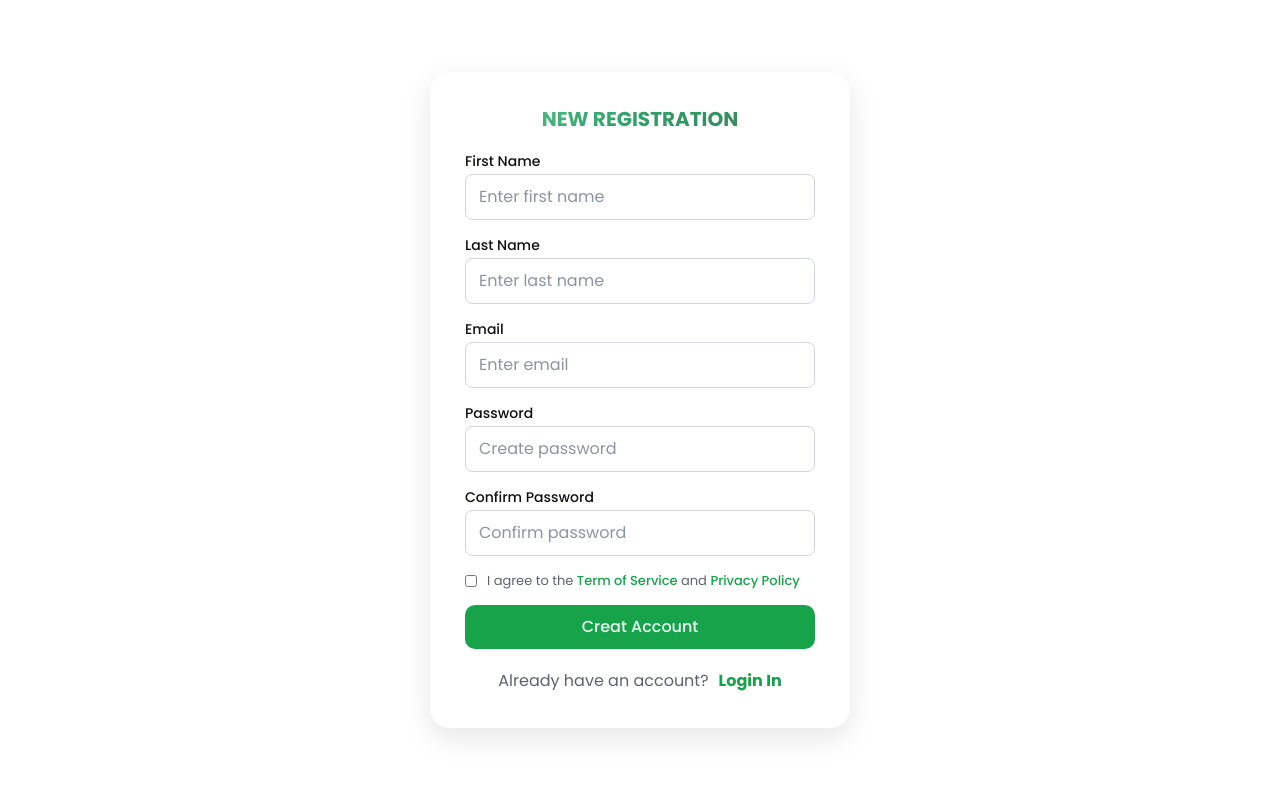
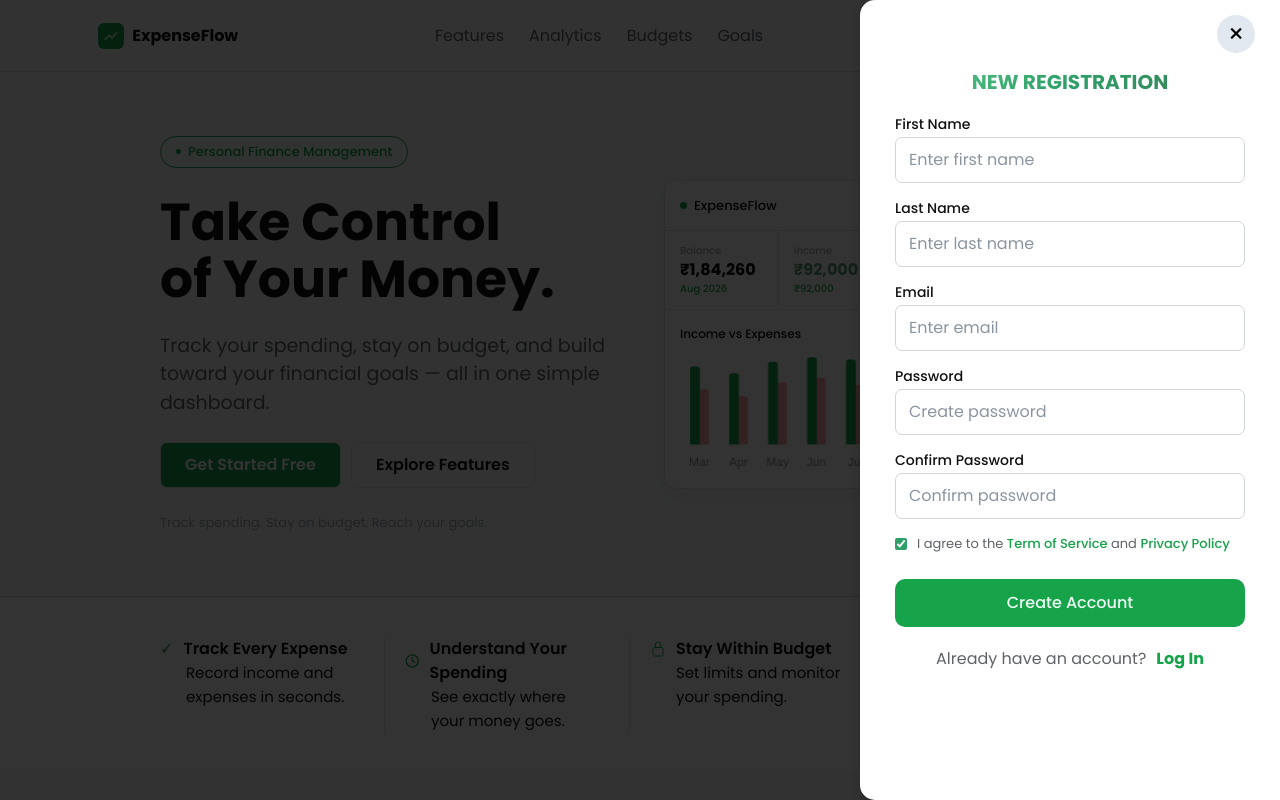
Before and after one commit to Rahmat-Ali-15/FINANCE-MANAGEMENT, a React app in the folder frontend/: page /signup in a window 1280 px wide. Shown: the top 800 px of the page. Built offline with nearby package versions, Linux system fonts and the light colour scheme; the HTML template or start-up script is replaced by a standard one.

Commit message:
Modified code

```diff
--- a/frontend/src/App.jsx
+++ b/frontend/src/App.jsx
@@ -1,11 +1,12 @@
-import { SignUp } from "./components/Register/SignUp"
-// import { PublicLayout } from "./layout/PublicLayout/PublicLayout"
+import { BrowserRouter } from "react-router-dom";
+// import { PublicLayout } from "./layout/PublicLayout/PublicLayout";
+import { PublicRoute } from "./routes/PublicRoutes/PublicRoute";
 
 export const App = () => {
   return (
-    <>
+    <BrowserRouter>
+      <PublicRoute />
       {/* <PublicLayout /> */}
-      <SignUp />
-    </>
-  )
-}
+    </BrowserRouter>
+  );
+};
--- a/frontend/src/components/Navbar/PublicNavbar/PublicNavbar.jsx
+++ b/frontend/src/components/Navbar/PublicNavbar/PublicNavbar.jsx
@@ -1,8 +1,11 @@
+import { NavLink } from "react-router-dom";
 import "./PublicNavbar.css";
 
 import { MdOutlineShowChart } from "react-icons/md";
 
 export const PublicNavbar = () => {
+
+
 
     return (
         <>
@@ -29,7 +32,7 @@ export const PublicNavbar = () => {
 
                     {/* Actions */}
                     <div className="publicnavbar-action">
-                        <a href="/login" className="publicNavbar-login">Log In</a>
+                        <NavLink to="/signup" className="publicNavbar-login">Log In</NavLink>
                         <button className="publicNavbar__cta">Get Started Free</button>
                     </div>
                 </div>
--- a/frontend/src/components/Register/SignUp.css
+++ b/frontend/src/components/Register/SignUp.css
@@ -1,23 +1,75 @@
-.signup-section{
-    height: 100vh;
+.signup-section {
+  position: fixed;
+  inset: 0;
+  z-index: 1000;
   display: flex;
-    align-items: center;
-    justify-content: center;
+  justify-content: flex-end;
+  background: rgba(0, 0, 0, 0.8);
+  animation: signupOverlay 0.3s ease forwards;
 }
 
-.signup-card{
+.signup-card {
+  position: relative;
   width: 420px;
-    padding: 35px;
+  padding: 70px 35px 15px 35px;
   display: flex;
   flex-direction: column;
   gap: 20px;
   background: var(--color-bg);
-    box-shadow: var(--shadow-lg);
-    border-radius: 20px;
+  box-shadow: rgba(0, 0, 0, 0.2) 0px 5px 15px;
+  border-top-left-radius: 15px;
+  border-bottom-left-radius: 15px;
+  overflow-y: auto;
+  transform: translateX(100%);
+  animation: signupSlideIn 0.45s cubic-bezier(0.4, 0, 0.2, 1) forwards;
+}
+
+@keyframes signupSlideIn {
+  from {
+    transform: translateX(100%);
+  }
+
+  to {
+    transform: translateX(0);
+  }
+}
+
+@keyframes signupOverlay {
+  from {
+    opacity: 0;
+  }
+
+  to {
+    opacity: 1;
+  }
+}
+
+/* SignUp close btn */
+.signup-close {
+  position: absolute;
+  top: 15px;
+  right: 25px;
+  width: 38px;
+  height: 38px;
+  border: none;
+  border-radius: 50%;
+  background: #e2e8f0;
+  color: #000;
+  font-size: 26px;
+  line-height: 1;
+  cursor: pointer;
+  transition: all 0.25s ease;
+  animation: signupSlideOut 0.3s ease backwards;
+}
+
+.signup-close:hover {
+  background: #fe6b35;
+  color: #fff;
+  transform: rotate(90deg);
 }
 
 /* Signup Heading */
-.signup-heading>h3{
+.signup-heading > h3 {
   font-size: 20px;
   text-align: center;
   background: linear-gradient(135deg, #5fca8d 0%, #2e9f68 50%, #3b7d55 100%);
@@ -28,32 +80,32 @@
 }
 
 /* Signup details */
-.signup-card-details{
+.signup-card-details {
   display: flex;
   flex-direction: column;
   gap: 15px;
 }
 
-.signup-card-details>div{
+.signup-card-details > div {
   display: flex;
   flex-direction: column;
   gap: 2px;
 }
 
-.signup-details>label{
+.signup-details > label {
   font-weight: 500;
   font-size: 14px;
   color: var(--color-text);
 }
 
-.signup-details>input{
+.signup-details > input {
   padding: 10px 13px;
   border: 1px solid var(--color-border-dark);
   border-radius: 7px;
   outline: none;
 }
 
-.signup-details>input::placeholder{
+.signup-details > input::placeholder {
   color: var(--color-text-tertiary);
 }
 
@@ -65,11 +117,11 @@
   gap: 10px !important;
 }
 
-.term-condition>p{
+.term-condition > p {
   font-size: 13px;
 }
 
-.term-condition>p a{
+.term-condition > p a {
   color: var(--color-primary);
   font-weight: 500;
 }
@@ -77,13 +129,13 @@
 .term-condition input[type="checkbox"] {
   width: 12px;
   height: 12px;
-  flex-shrink: 0;
-   margin: 0;
+  accent-color: #2e9f68;
 }
 
 /* Signup btn */
-.signup-btn>button{
-    padding: 10px;
+.signup-btn > button {
+  margin-top: 10px;
+  padding: 12px;
   font-weight: 500;
   border-radius: 10px;
   background: var(--color-primary);
@@ -91,14 +143,14 @@
 }
 
 /* navigate-login */
-.navigate-login{
+.navigate-login {
   display: flex;
   align-items: center;
   justify-content: center;
   gap: 10px;
 }
 
-.navigate-login>a{
+.navigate-login > a {
   color: var(--color-primary);
   font-weight: 700;
 }
--- a/frontend/src/components/Register/SignUp.jsx
+++ b/frontend/src/components/Register/SignUp.jsx
@@ -1,6 +1,13 @@
+import { useNavigate } from "react-router-dom";
 import "./SignUp.css";
 
 export const SignUp = () => {
+  const navigate = useNavigate();
+
+  const closeSignUp = () => {
+    navigate("/");
+  };
+
   const signupField = [
     {
       label: "First Name",
@@ -32,7 +39,7 @@ export const SignUp = () => {
     },
     {
       label: "Confirm Password",
-      name: "password",
+      name: "confirmpassword",
       type: "password",
       placeholder: "Confirm password",
       required: true,
@@ -41,8 +48,22 @@ export const SignUp = () => {
 
   return (
     <>
-      <section className="signup-section">
-        <div className="signup-card">
+      <section
+        className="signup-section"
+        onClick={closeSignUp}
+      >
+        <div
+          className="signup-card"
+          onClick={(e) => e.stopPropagation()}
+        >
+          {/* Close Button */}
+          <button
+            type="button"
+            className="signup-close"
+            onClick={closeSignUp}
+          >
+            ×
+          </button>
           <div className="signup-heading">
             <h3>NEW REGISTRATION</h3>
           </div>
@@ -62,19 +83,22 @@ export const SignUp = () => {
               </div>
             ))}
             <div className="term-condition">
-              <input type="checkbox" />
+              <input
+                type="checkbox"
+                defaultChecked
+              />
               <p>
                 I agree to the <a href="#">Term of Service </a>and{" "}
                 <a href="#">Privacy Policy</a>
               </p>
             </div>
             <div className="signup-btn">
-              <button>Creat Account</button>
+              <button>Create Account</button>
             </div>
           </div>
           <div className="navigate-login">
             <p>Already have an account?</p>
-            <a href="#">Login In</a>
+            <a href="#">Log In</a>
           </div>
         </div>
       </section>
--- /dev/null
+++ b/frontend/src/routes/PublicRoutes/PublicRoute.jsx
@@ -0,0 +1,15 @@
+import { Route, Routes } from "react-router-dom"
+import { SignUp } from "../../components/Register/SignUp"
+import { PublicLayout } from "../../layout/PublicLayout/PublicLayout"
+
+export const PublicRoute = () => {
+    return(
+        <Routes>
+            {/* <Route path="/signup" element={<SignUp />}></Route> */}
+            <Route element={<PublicLayout />}>
+                <Route path="/" element={null} />
+                <Route path="/signup" element={<SignUp />} />
+            </Route>
+        </Routes>
+    )
+}
```
Also changed, not shown: frontend/src/components/Register/SignUpForm.jsx (deleted, +0 -10 lines). Lines whose indentation alone changed are shown as unchanged.
